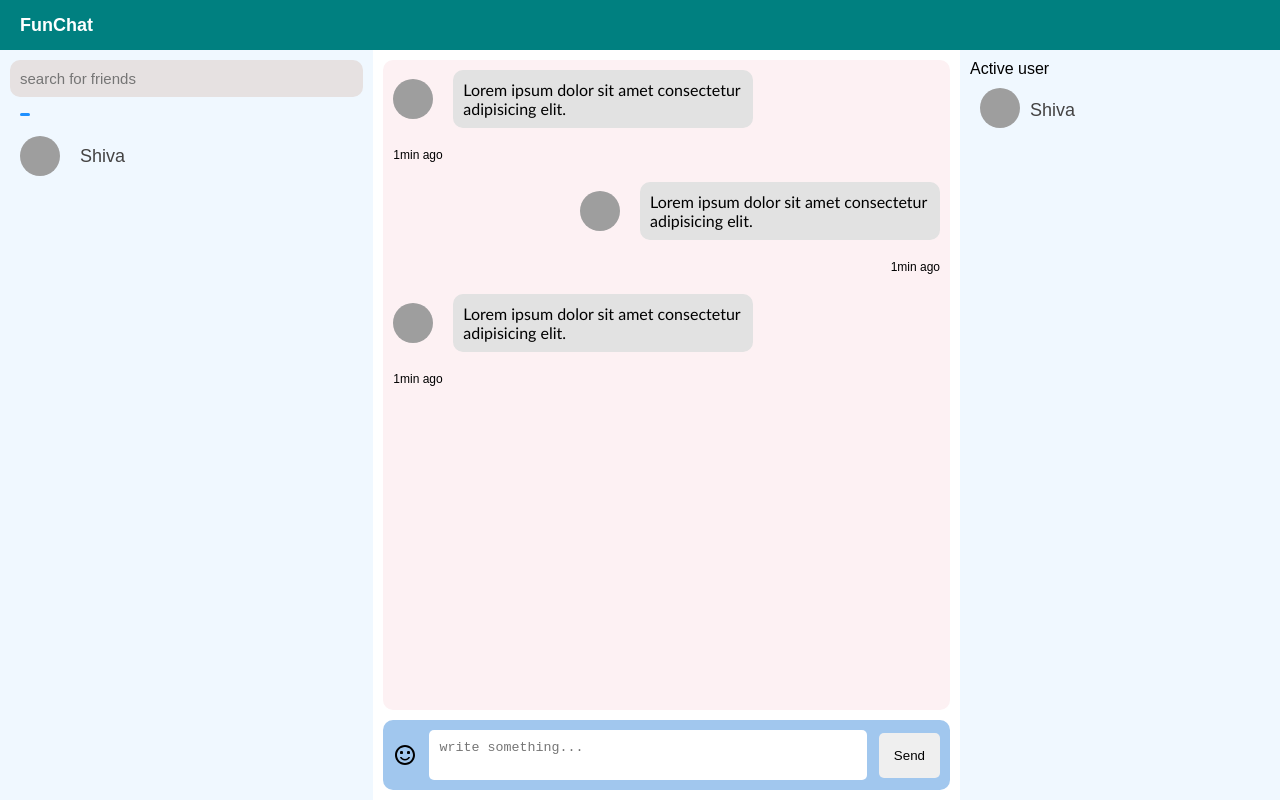
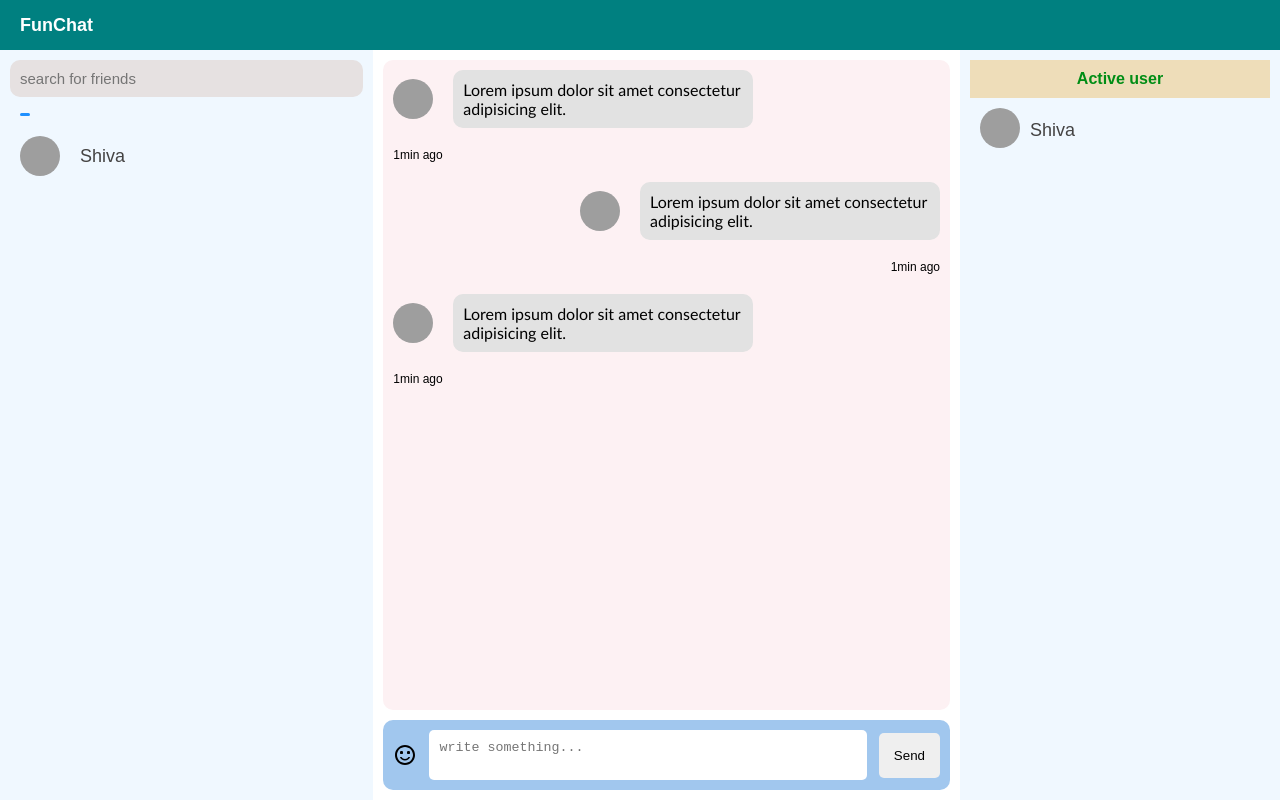
Before and after one commit to Shiva841/ChatApp, a React (Create React App) app in the folder frontend/: page /messenger in a window 1280 px wide. Built offline with nearby package versions, Linux system fonts and the light colour scheme; grey boxes are pictures that could not be loaded; a web font is replaced by a local one.

Commit message:
chat online component added

```diff
--- a/frontend/src/pages/messenger.css
+++ b/frontend/src/pages/messenger.css
@@ -58,6 +58,11 @@ hr{
 .online-heading{
     font-family: sans-serif;
     justify-content: center;
+    padding: 10px;
+    text-align: center;
+    color: rgb(0, 141, 21);
+    font-weight: bold;
+    background: rgb(238, 221, 185)
 }
 .chat-emoji{
     color: black;
```
